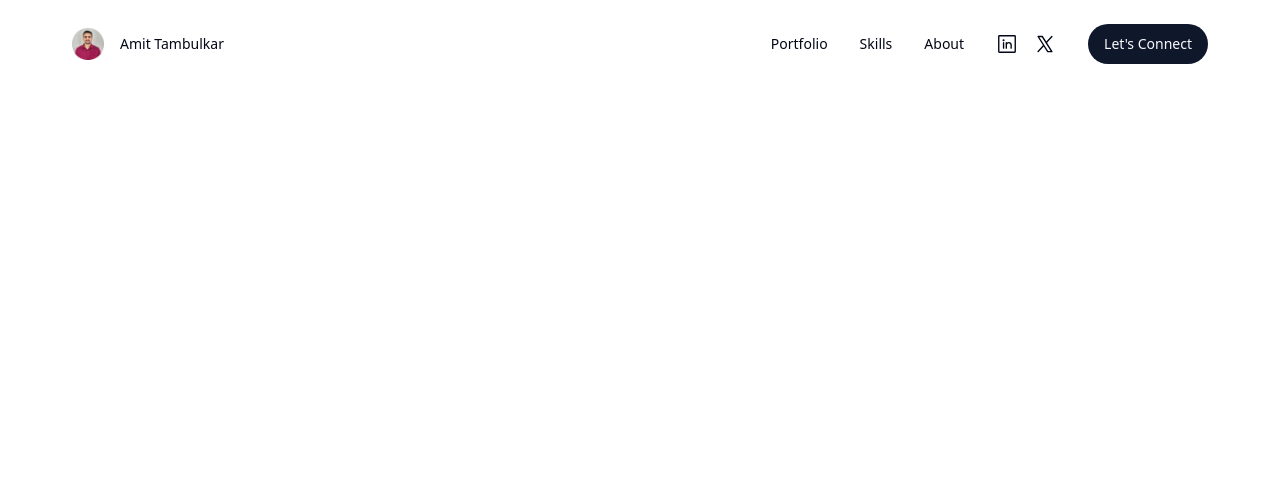
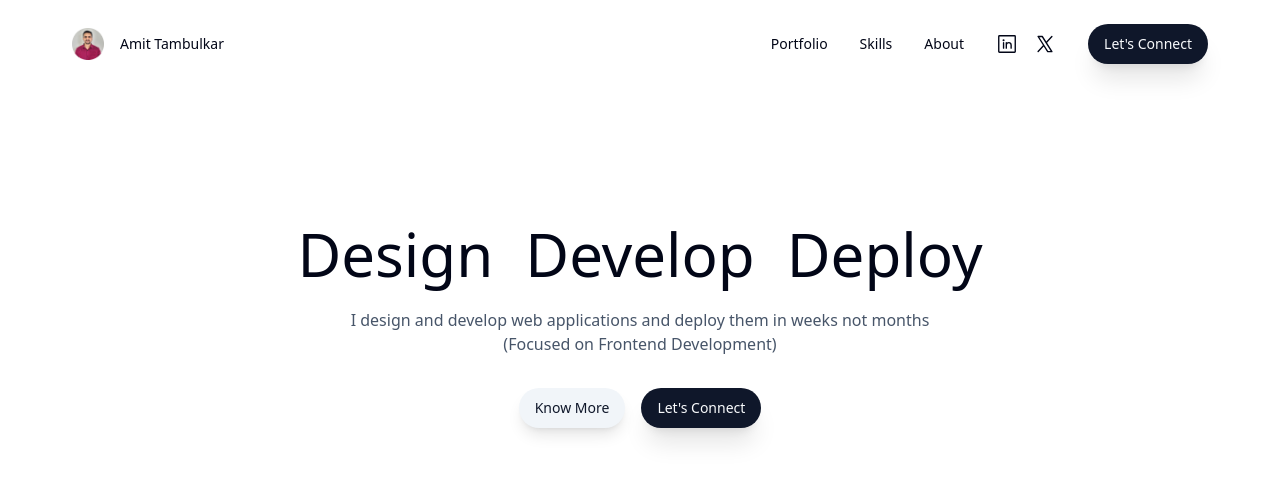
Before and after one commit to amittam104/Protfolio-v2, a Next.js app: page / in a window 1280 px wide. Shown: the top 482 px of the page. Built offline with nearby package versions, Linux system fonts and the light colour scheme.

Commit message:
chore: update hero section

```diff
--- a/app/page.js
+++ b/app/page.js
@@ -1,3 +1,4 @@
+import Header from "@/components/Header";
 import { Button } from "@/components/ui/button";
 import { LinkedinLogo, XLogo } from "@phosphor-icons/react/dist/ssr";
 import Image from "next/image";
@@ -6,45 +7,27 @@ import Link from "next/link";
 export default function Home() {
   return (
     <div>
-      <header className="mx-[4.5rem] my-6 flex items-center justify-between">
+      <Header />
+      <section
+        id="hero"
+        className="mx-auto flex max-w-3xl flex-col items-center justify-center text-center"
+      >
+        <h1 className="mb-6 flex items-center justify-center gap-8 text-6xl">
+          <span>Design</span>
+          <span>Develop</span>
+          <span>Deploy</span>
+        </h1>
+        <p className="mb-8 w-[80%] text-base text-slate-600">
+          I design and develop web applications and deploy them in weeks not
+          months (Focused on Frontend Development)
+        </p>
         <div className="flex items-center gap-4">
-          <Image
-            width={32}
-            height={32}
-            src="/amit.png"
-            alt="Amit Tambulkar photo"
-          />
-          <p className="text-sm">Amit Tambulkar</p>
+          <Button variant="secondary">
+            Know More
+          </Button>
+          <Button>Let&apos;s Connect</Button>
         </div>
-        <div className="flex items-center gap-8">
-          <nav>
-            <ul className="flex items-center gap-8 text-sm">
-              <li>Portfolio</li>
-              <li>Skills</li>
-              <li>About</li>
-            </ul>
-          </nav>
-          <div className="flex items-center gap-4">
-            <Link
-              href="https://www.linkedin.com/in/amittambulkar/"
-              target="_blank"
-              className="transition-colors delay-75 ease-in-out hover:text-blue-600"
-            >
-              <LinkedinLogo size={22} />
-            </Link>
-            <Link
-              href="https://x.com/attambulkar"
-              target="_blank"
-              className="transition-colors delay-75 ease-in-out hover:text-blue-600"
-            >
-              <XLogo size={22} />
-            </Link>
-          </div>
-          <div>
-            <Button>Let&apos;s Connect</Button>
-          </div>
-        </div>
-      </header>
+      </section>
     </div>
   );
 }
--- /dev/null
+++ b/components/Header.js
@@ -0,0 +1,53 @@
+import { Button } from "@/components/ui/button";
+import { LinkedinLogo, XLogo } from "@phosphor-icons/react/dist/ssr";
+import Image from "next/image";
+import Link from "next/link";
+
+function Header() {
+  return (
+    <header
+      id="header"
+      className="mx-[4.5rem] my-6 mb-40 flex items-center justify-between"
+    >
+      <div className="flex items-center gap-4">
+        <Image
+          width={32}
+          height={32}
+          src="/amit.png"
+          alt="Amit Tambulkar photo"
+        />
+        <p className="text-sm">Amit Tambulkar</p>
+      </div>
+      <div className="flex items-center gap-8">
+        <nav>
+          <ul className="flex items-center gap-8 text-sm">
+            <li>Portfolio</li>
+            <li>Skills</li>
+            <li>About</li>
+          </ul>
+        </nav>
+        <div className="flex items-center gap-4">
+          <Link
+            href="https://www.linkedin.com/in/amittambulkar/"
+            target="_blank"
+            className="transition-colors delay-75 ease-in-out hover:text-blue-600"
+          >
+            <LinkedinLogo size={22} />
+          </Link>
+          <Link
+            href="https://x.com/attambulkar"
+            target="_blank"
+            className="transition-colors delay-75 ease-in-out hover:text-blue-600"
+          >
+            <XLogo size={22} />
+          </Link>
+        </div>
+        <div>
+          <Button>Let&apos;s Connect</Button>
+        </div>
+      </div>
+    </header>
+  );
+}
+
+export default Header;
--- a/components/ui/button.jsx
+++ b/components/ui/button.jsx
@@ -5,17 +5,18 @@ import { cva } from "class-variance-authority";
 import { cn } from "@/lib/utils";
 
 const buttonVariants = cva(
-  "inline-flex items-center justify-center whitespace-nowrap rounded-full text-sm font-medium ring-offset-background transition-colors focus-visible:outline-none focus-visible:ring-2 focus-visible:ring-ring focus-visible:ring-offset-2 disabled:pointer-events-none disabled:opacity-50",
+  "inline-flex items-center  justify-center whitespace-nowrap rounded-full text-sm font-medium ring-offset-background transition-colors focus-visible:outline-none focus-visible:ring-2 focus-visible:ring-ring focus-visible:ring-offset-2 disabled:pointer-events-none disabled:opacity-50",
   {
     variants: {
       variant: {
-        default: "bg-primary text-primary-foreground hover:bg-primary/90",
+        default:
+          "bg-primary text-primary-foreground shadow-xl hover:bg-primary/90",
         destructive:
           "bg-destructive text-destructive-foreground hover:bg-destructive/90",
         outline:
           "border border-input bg-background hover:bg-accent hover:text-accent-foreground",
         secondary:
-          "bg-secondary text-secondary-foreground hover:bg-secondary/80",
+          "bg-secondary text-secondary-foreground shadow-lg hover:bg-secondary/80",
         ghost: "hover:bg-accent hover:text-accent-foreground",
         link: "text-primary underline-offset-4 hover:underline",
       },
```
